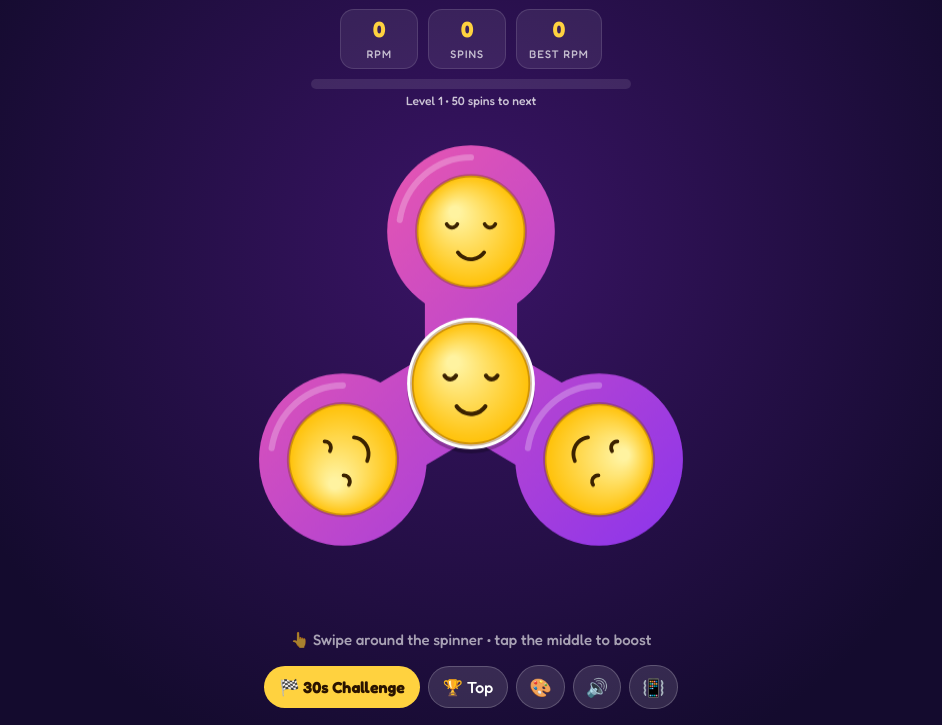
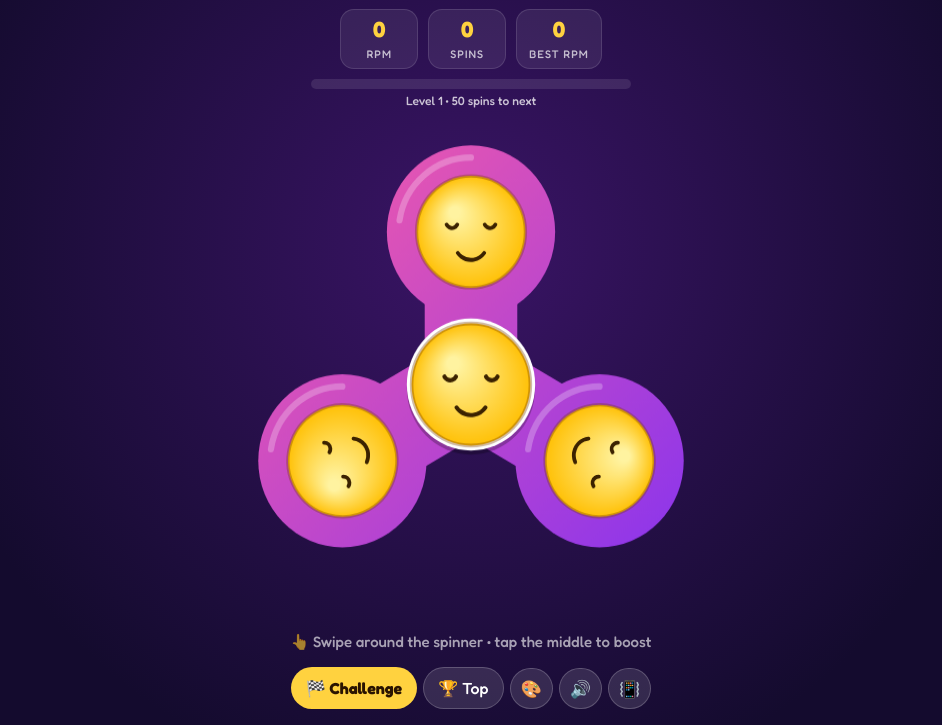
Before and after one commit to ZeroCool0007/smile-spin, a plain HTML site: page index.html in a window 1280 px wide. Shown: the part 75-800 px from the top of the page, without its empty margins (169-1111 px from the left). Drawn offline with Linux system fonts and the light colour scheme.

Commit message:
Refactor navigation styles and update button text

```diff
--- a/index.html
+++ b/index.html
@@ -37,10 +37,10 @@
   #toast { position:absolute; top:40%; left:50%; transform:translate(-50%,-50%) scale(.5); font-size:38px; font-weight:700; color:var(--accent);
     text-shadow:0 4px 0 rgba(0,0,0,.4); opacity:0; pointer-events:none; transition:all .35s cubic-bezier(.2,1.6,.4,1); white-space:nowrap; }
   #toast.show { opacity:1; transform:translate(-50%,-50%) scale(1); }
-  nav { display:flex; gap:8px; margin:6px 0 16px; align-items:center; flex-wrap:wrap; justify-content:center; }
+  nav { display:flex; gap:6px; margin:6px 0 16px; align-items:center; justify-content:center; max-width:100%; padding:0 6px; }
   nav button, .mbtn { font-family:inherit; font-size:16px; color:#fff; background:rgba(255,255,255,.12); border:1px solid rgba(255,255,255,.2);
-    border-radius:999px; padding:10px 14px; cursor:pointer; }
-  nav button.icon { padding:10px 12px; font-size:18px; }
+    border-radius:999px; padding:10px 14px; cursor:pointer; white-space:nowrap; }
+  nav button.icon { padding:9px 10px; font-size:17px; }
   nav button.primary, .mbtn.primary { background:var(--accent); color:#2a1400; border-color:transparent; font-weight:700; }
   nav button:active, .mbtn:active { transform:scale(.94); }
   nav button:disabled { opacity:.4; }
@@ -103,7 +103,7 @@
   <div id="hint">👆 Swipe around the spinner • tap the middle to boost</div>
 </div>
 <nav>
-  <button id="challengeBtn" class="primary">🏁 30s Challenge</button>
+  <button id="challengeBtn" class="primary">🏁 Challenge</button>
   <button id="boardBtn">🏆 Top</button>
   <button id="themeBtn" class="icon" aria-label="Change color">🎨</button>
   <button id="soundBtn" class="icon" aria-label="Sound on/off">🔊</button>
@@ -405,7 +405,8 @@
     if (!ch.active) return;
     const left = Math.max(0, (ch.endAt - now) / 1000);
     $('hudTime').textContent = left.toFixed(1);
-    $('hudSpins').textContent = Math.floor(ch.rot / TAU) + ' spins';
+    const n = Math.floor(ch.rot / TAU);
+    $('hudSpins').textContent = n + (n === 1 ? ' spin' : ' spins');
     hud.classList.toggle('hurry', left <= 5);
     if (left <= 0) endChallenge();
   }
@@ -436,7 +437,7 @@
   function showResult(score) {
     openModal(`<h2>Time's up!</h2>
       <div class="big">${score}</div>
-      <p>spins in 30 seconds</p>
+      <p>${score === 1 ? 'spin' : 'spins'} in 30 seconds</p>
       <p class="muted">${score >= bestChallenge && score > 0 ? '🎉 New personal best!' : 'Your best: ' + bestChallenge}</p>
       ${score > 0 ? `<input id="nick" maxlength="12" placeholder="Your nickname" value="${esc(nickname)}" autocomplete="off" autocapitalize="off" spellcheck="false">
       <div class="err" id="nickErr"></div>
@@ -557,7 +558,7 @@
   let prev = performance.now(), time = 0, shownRpm = 0;
   let saveTimer = 0;
   function frame(now) {
-    const dt = Math.min((now - prev) / 1000, 0.05); prev = now; time += dt;
+    const dt = Math.min((now - prev) / 1000, 0.1); prev = now; time += dt;
 
     if (!dragging) {
       const before = rot;
```
